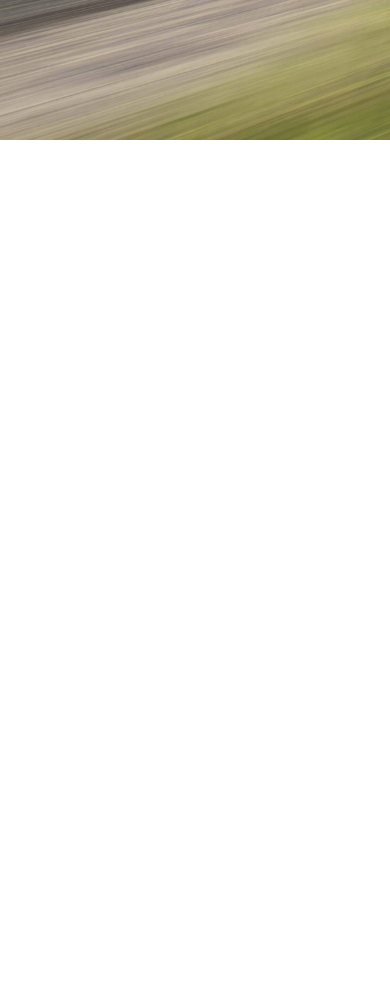
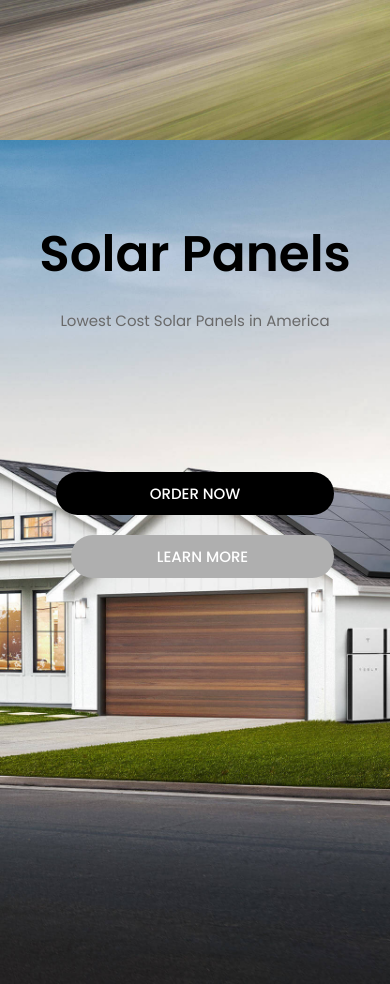
Before and after one commit to alimardon28/tesla_template_reactjs, a React (Create React App) app: page / in a window 390 px wide. Shown: the part 3236-4220 px from the top of the page. Before the commit the page ends 3376 px from the top, so only its background shows below. Built offline with nearby package versions, Linux system fonts and the light colour scheme.

Commit message:
finished solarpanels and responsive

```diff
--- a/src/App.js
+++ b/src/App.js
@@ -4,6 +4,7 @@ import Model3 from "./Pages/Model3/Model3";
 import ModelS from "./Pages/ModelS/ModelS";
 import ModelX from "./Pages/ModelX/ModelX";
 import ModelY from "./Pages/ModelY/ModelY";
+import SolarPanels from "./Pages/SolarPanels/SolarPanels";
 
 function App() {
   return (
@@ -13,6 +14,7 @@ function App() {
       <ModelY />
       <ModelS />
       <ModelX/>
+      <SolarPanels/>
     </div>
   );
 }
--- a/src/Pages/SolarPanels/SolarPanels.jsx
+++ b/src/Pages/SolarPanels/SolarPanels.jsx
@@ -1,12 +1,22 @@
-import React from 'react';
-import '../SolarPanels/_SolarPanels.scss';
+import React from "react";
+import "../SolarPanels/_SolarPanels.scss";
 
 const SolarPanels = () => {
-    return (
-        <div>
-
+  return (
+    <div className="solarPanels">
+      <div className="container solarPanels__container">
+        <h1 className="solarPanels__heading">Solar Panels</h1>
+        <p className="solarPanels__desc">
+          {" "}
+          Lowest Cost Solar Panels in America{" "}
+        </p>
+        <div className="solarPanels__buttons">
+          <button className="solarPanels__buttons_btn">ORDER NOW</button>
+          <button className="solarPanels__buttons_btn">LEARN MORE</button>
         </div>
-    );
-}
+      </div>
+    </div>
+  );
+};
 
 export default SolarPanels;
--- a/src/Pages/SolarPanels/_SolarPanels.scss
+++ b/src/Pages/SolarPanels/_SolarPanels.scss
@@ -0,0 +1,90 @@
+.solarPanels {
+  margin: 0;
+  padding: 0;
+  background-image: url(../../assets/img/images5.jpg);
+  background-position: center;
+  background-repeat: no-repeat;
+  background-size: cover;
+  min-height: 100vh;
+  width: 100%;
+
+  &__container {
+    display: flex;
+    align-items: center;
+    justify-content: center;
+    flex-direction: column;
+  }
+
+  &__heading {
+    margin: 0;
+    padding-top: 6%;
+    font-size: 50px;
+    font-family: "Poppins", sans-serif;
+    font-weight: 600;
+  }
+
+  &__desc {
+    margin: 0;
+    padding-top: 17px;
+    font-size: 15px;
+    font-family: "Poppins", sans-serif;
+    font-weight: 400;
+    color: #696969;
+  }
+
+  &__buttons {
+    margin: 0;
+    padding-top: 26%;
+    display: flex;
+    align-items: center;
+    justify-content: center;
+    flex-wrap: wrap;
+  }
+
+  &__buttons_btn {
+    margin: 0;
+    padding: 10px 20px;
+    width: 300px;
+    border: none;
+    outline: none;
+    background-color: #000;
+    color: #fff;
+    border-radius: 30px;
+    font-size: 16px;
+    font-size: 15px;
+    font-family: "Poppins", sans-serif;
+    font-weight: 500;
+    cursor: pointer;
+  }
+
+  &__buttons_btn:nth-child(2) {
+    background-color: #afafaf;
+    margin-left: 15px;
+  }
+
+  @media screen and (max-width: 655px) {
+    &__heading {
+      padding-top: 17%;
+    }
+    &__buttons {
+      padding-top: 34%;
+    }
+
+    &__buttons_btn {
+      width: 100%;
+    }
+
+    &__buttons_btn + &__buttons_btn {
+      margin-top: 20px;
+    }
+  }
+
+  @media screen and (max-width: 490px) {
+    &__heading {
+      padding-top: 22%;
+    }
+    &__buttons {
+      padding-top: 40%;
+    }
+  }
+}
```
